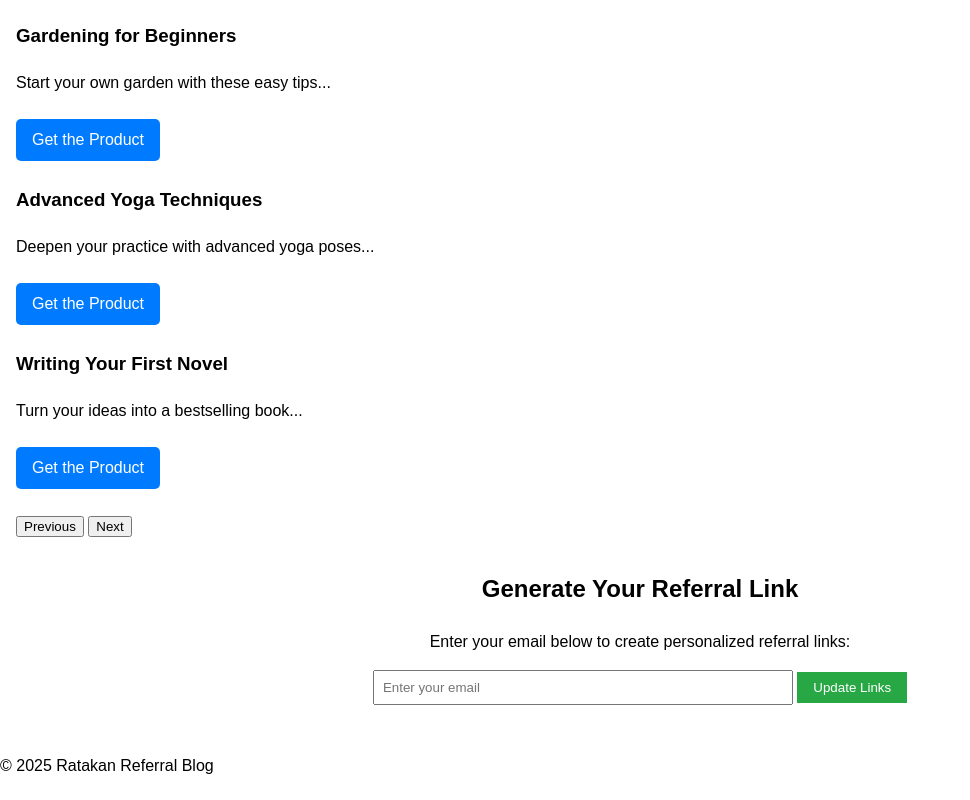
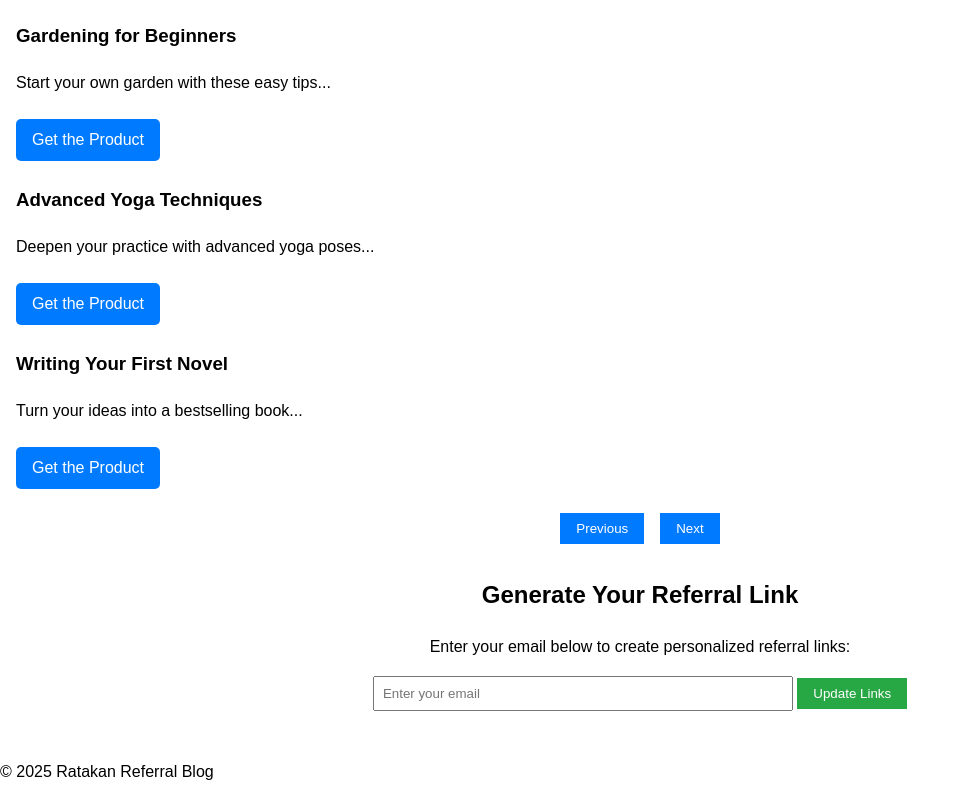
Before and after one commit to kelasmaster/ratakanreff-blog, a plain HTML site: page pagination/index.html in a window 1280 px wide. Shown: the part 896-1696 px from the top of the page, without its empty margins (0-970 px from the left). Drawn offline with Linux system fonts and the light colour scheme.

Commit message:
Update styles.css

```diff
--- a/pagination/styles.css
+++ b/pagination/styles.css
@@ -57,6 +57,27 @@ main {
   background: #218838;
 }
 
+.pagination {
+  display: flex;
+  justify-content: center;
+  align-items: center;
+  margin-top: 1rem;
+}
+
+.pagination button {
+  padding: 0.5rem 1rem;
+  background: #007BFF;
+  color: white;
+  border: none;
+  cursor: pointer;
+  margin: 0 0.5rem;
+}
+
+.pagination button:disabled {
+  background: #ccc;
+  cursor: not-allowed;
+}
+
 @media (max-width: 768px) {
   header h1 {
     font-size: 1.5rem;
```
